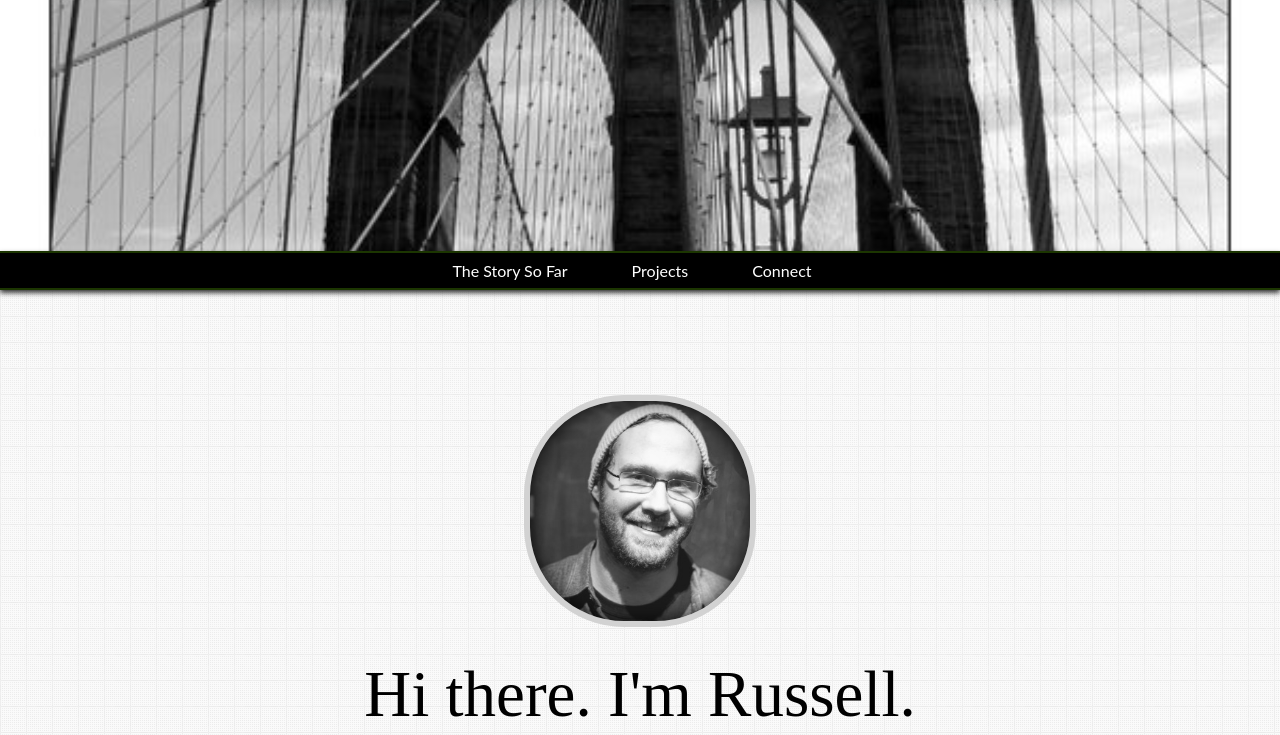
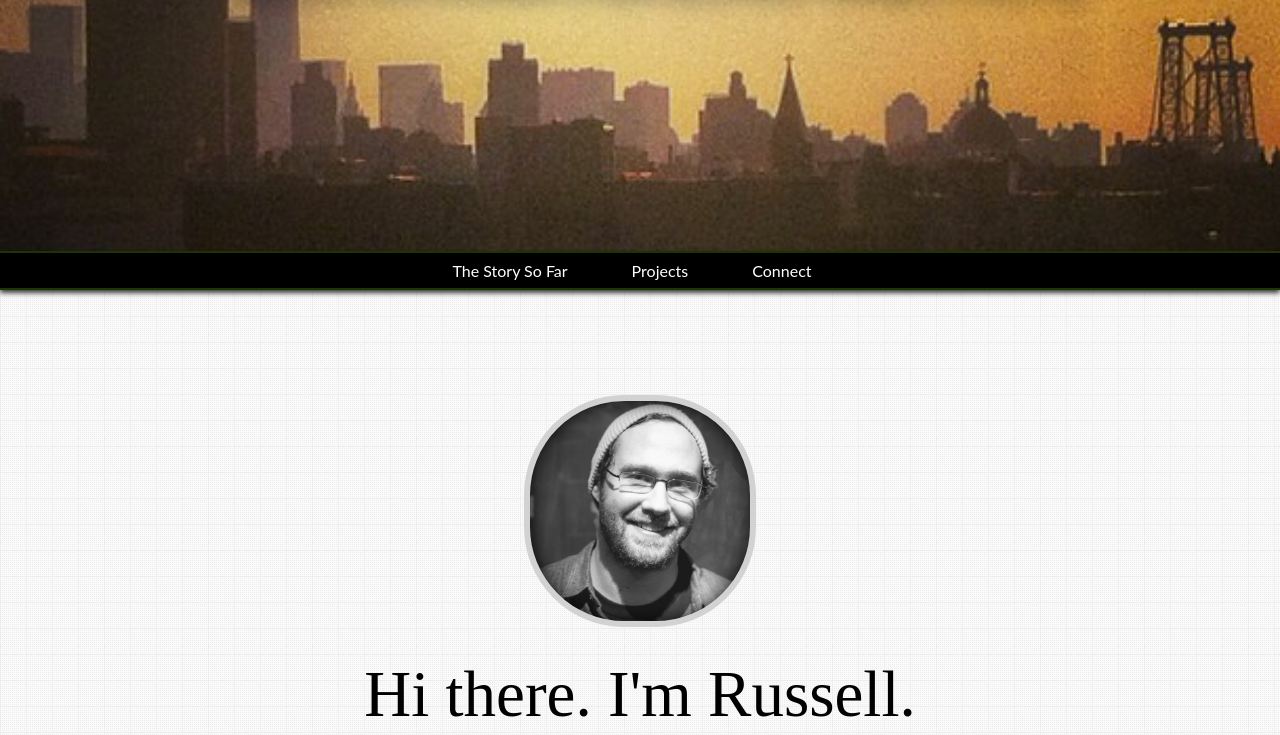
Before and after one commit to russelltaff/russelltaff.github.io, a plain HTML site: page index.html in a window 1280 px wide. Shown: the part 614-1349 px from the top of the page. Drawn offline with Linux system fonts and the light colour scheme; some packages are replaced by stand-ins of ours; a script that the page names is missing.

Commit message:
final bround

```diff
--- a/stylesheets/style.css
+++ b/stylesheets/style.css
@@ -21,7 +21,7 @@
 }
 
 #background{
-  background: url('../images/Brooklyn.jpg') fixed;
+  background: url('../images/Brooklyn.png') fixed;
   width: 100%;
   background-size: cover;
   /*background-attachment:fixed;*/
```
